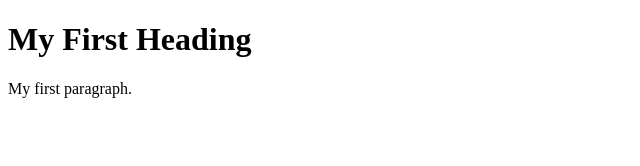
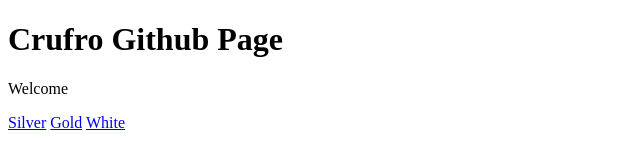
Before and after one commit to Crufro/crufro.github.io, a plain HTML site: page index.html in a window 1280 px wide. Shown: the whole page, without its empty margins (0-640 px from the left). Drawn offline with Linux system fonts and the light colour scheme.

Commit message:
Update index.html

```diff
--- a/index.html
+++ b/index.html
@@ -2,8 +2,11 @@
 <html>
 <body>
 
-<h1>My First Heading</h1>
-<p>My first paragraph.</p>
+<h1>Crufro Github Page</h1>
+<p>Welcome</p>
+<a href="/crufro.github.io/silver.html">Silver</a>
+<a href="/crufro.github.io/gold.html">Gold</a>
+<a href="/crufro.github.io/white.html">White</a>
 
 </body>
 </html>
```
